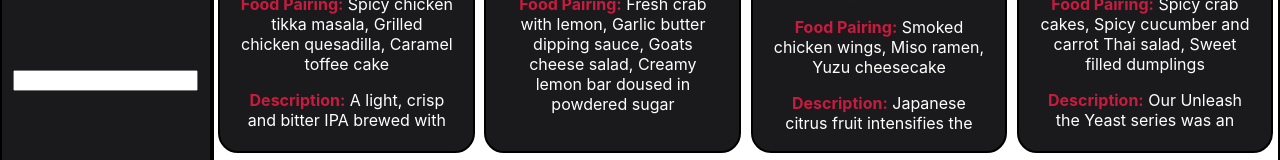
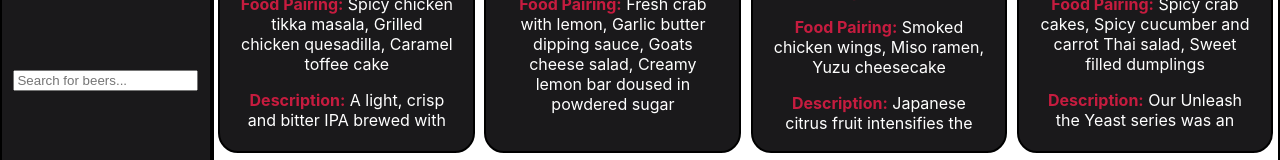
Before and after one commit to Andy-Reynolds/punk-api, a React (Create React App) app: page / in a window 1280 px wide. Shown: the part 303-463 px from the top of the page. Built offline with nearby package versions, Linux system fonts and the light colour scheme.

Commit message:
Hooked up handleSearchInput function

```diff
--- a/src/App.jsx
+++ b/src/App.jsx
@@ -1,12 +1,20 @@
+import React from 'react';
 import './App.scss';
 import Main from './components/Main/Main';
 import Navbar from './components/Navbar/Navbar';
 import beers from './data/beers';
+// import {useState} from "react";
 
 function App() {
+
+  const handleSearchInput = (event) => {
+    console.log(event.target.value);
+  }
+
+
   return (
     <div className="App">
-      <Navbar className="navbar" />
+      <Navbar className="navbar" handleSearchInput={handleSearchInput} />
       <Main className="main" beers={beers} />
     </div>
   );
--- a/src/components/Navbar/Navbar.jsx
+++ b/src/components/Navbar/Navbar.jsx
@@ -3,11 +3,11 @@ import FiltersList from '../FiltersList/FiltersList';
 import SearchBox from '../SearchBox/SearchBox';
 import "./Navbar.scss";
 
-const Navbar = () => {
+const Navbar = ({handleSearchInput}) => {
   return (
     <div className='navbar'>
       <h1 className='heading'>Punk API</h1>
-      <SearchBox />
+      <SearchBox handleSearchInput={handleSearchInput} />
       <FiltersList />
     </div>
   )
--- a/src/components/SearchBox/SearchBox.jsx
+++ b/src/components/SearchBox/SearchBox.jsx
@@ -1,10 +1,10 @@
 import React from 'react'
 import "./SearchBox.scss"
 
-const SearchBox = () => {
+const SearchBox = ({handleSearchInput}) => {
   return (
     <div className='searchbox'>
-      <input className='searchbox__input' type="text" />
+      <input className='searchbox__input' type="text" placeholder='Search for beers...' onChange={handleSearchInput} />
     </div>
   )
 }
```
